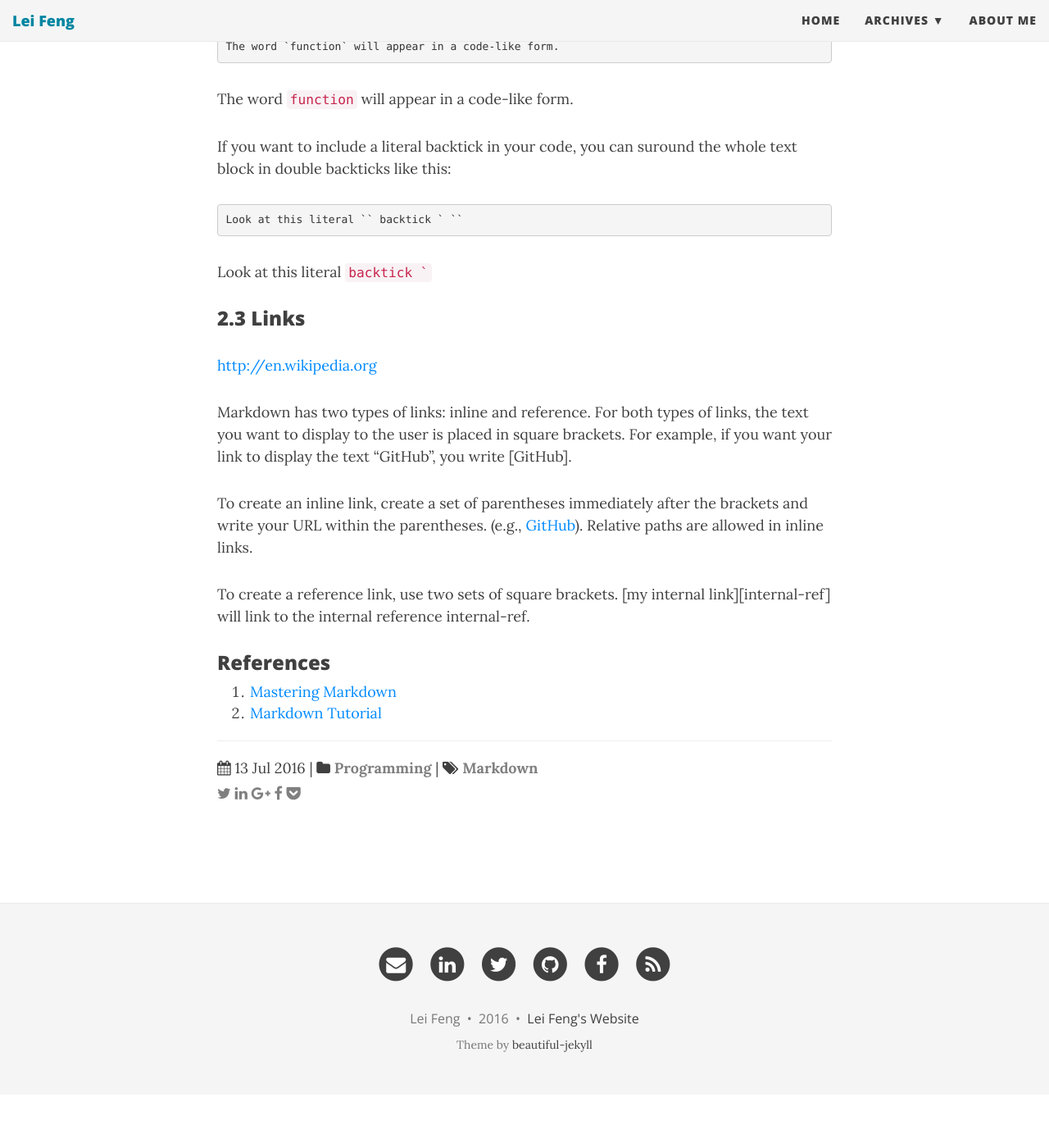
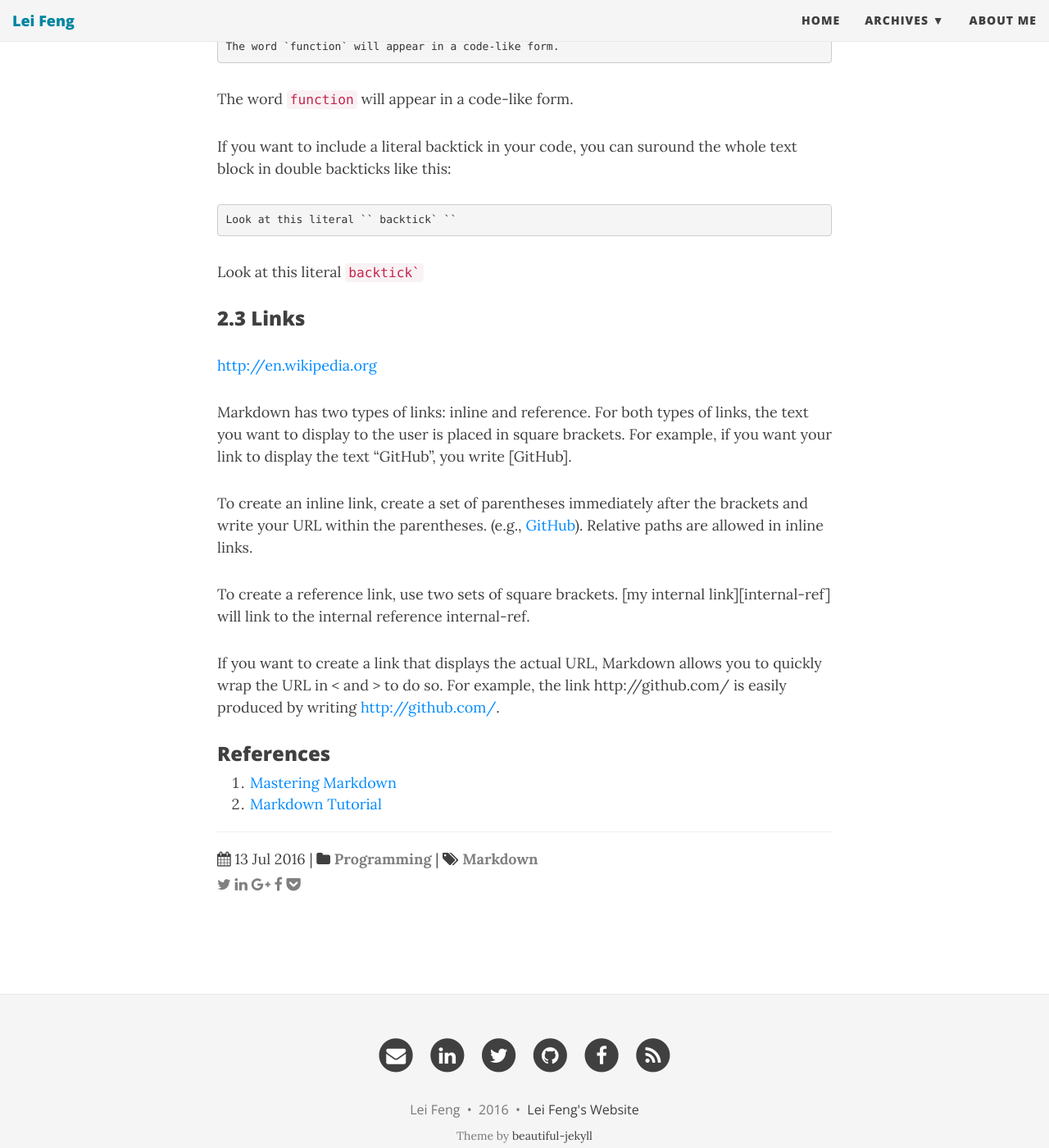
Before and after one commit to stonefl/stonefl.github.io, a Jekyll site: the page built from _posts/2015-02-20-a-quick-reference-of-markdown.md, in a window 1280 px wide and 1400 px high, scrolled down 3842 px. Shown: the whole window at 82% size. Built offline with Jekyll 4.4.1, drawn with Linux system fonts in a browser that asks for light colours; nearby versions of some CDN libraries; comment, search, counter and statistics services are not loaded; before the commit the page ends 5177 px from its top, so only the background shows below that.

Commit message:
Updated 2015-02-20-a-quick-reference-of-markdown.md

````diff
--- a/_posts/2015-02-20-a-quick-reference-of-markdown.md
+++ b/_posts/2015-02-20-a-quick-reference-of-markdown.md
@@ -80,7 +80,7 @@ will be interpreted as:
 
 ### 1.5 Code Blocks
 
-Code can either in the middle of a paragraph ([Inline Code](# 2.2 Inline Code)), or as a block. To include a complete code-block, you can use triple backquotes. Optionally, you can put the name of the language that you are quoting after the starting triple backquotes, like this:
+Code can either in the middle of a paragraph ([Inline Code](#2.2 Inline Code)), or as a block. To include a complete code-block, you can use triple backquotes. Optionally, you can put the name of the language that you are quoting after the starting triple backquotes, like this:
 <pre>
 ```python
 def plusOne(n):
@@ -130,9 +130,9 @@ The word `function` will appear in a code-like form.
 
 If you want to include a literal backtick in your code, you can suround the whole text block in double backticks like this:
 <pre>
-Look at this literal `` backtick ` ``
+Look at this literal `` backtick` ``
 </pre>
-Look at this literal `` backtick ` ``
+Look at this literal `` backtick` ``
 
 ### 2.3 Links
 
@@ -145,7 +145,7 @@ To create an inline link, create a set of parentheses immediately after the brac
 
 To create a reference link, use two sets of square brackets. [my internal link][internal-ref] will link to the internal reference internal-ref.
 
-
+If you want to create a link that displays the actual URL, Markdown allows you to quickly wrap the URL in < and > to do so. For example, the link http://github.com/ is easily produced by writing <http://github.com/>.
 
 
 
````
